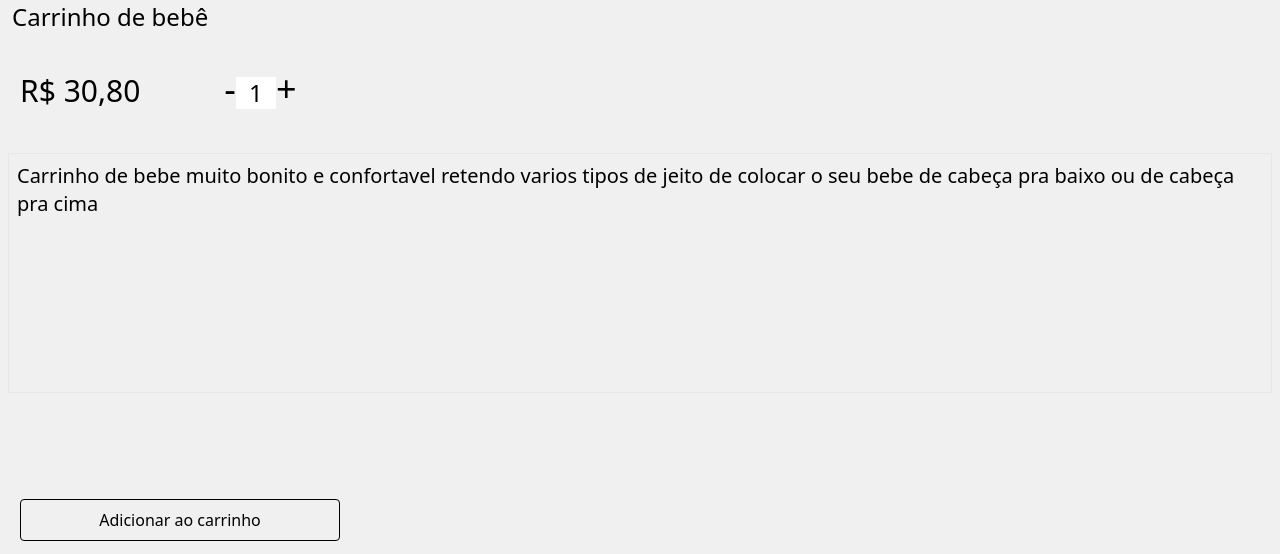
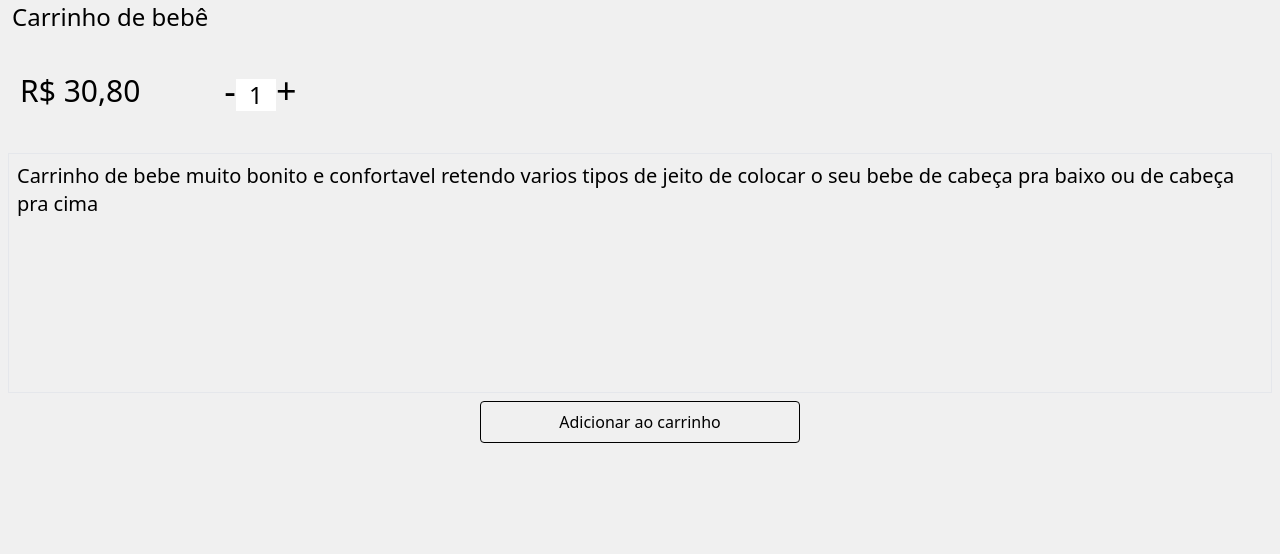
Before and after one commit to Fedolfo/front-end-lojao-popular, a React (Create React App) app: page /product/details/1 in a window 1280 px wide. Shown: the part 243-797 px from the top of the page. Built offline with nearby package versions, Linux system fonts and the light colour scheme; no server answers; the HTML template or start-up script is replaced by a standard one.

Commit message:
style: change button add car in ProductDetails

```diff
--- a/src/components/header/Header.tsx
+++ b/src/components/header/Header.tsx
@@ -4,9 +4,13 @@ import icon from '../../assets/images/iconPerson.png';
 import iconSearch from '../../assets/images/iconSearchOutline.png';
 
 function Header(): JSX.Element {
+  const reloadPage = (): void => window.location.reload();
   return (
     <div className='flex space-x-6 justify-center items-center p-5 bg-red-500'>
-      <h3 className='text-lg w-16 font-LexendDeca text-white font-bold text-shadow'>
+      <h3
+        className='text-lg w-16 font-LexendDeca text-white font-bold text-shadow'
+        onClick={reloadPage}
+      >
         Lojão Popular
       </h3>
 
--- a/src/pages/product-details/ProductDetails.tsx
+++ b/src/pages/product-details/ProductDetails.tsx
@@ -114,7 +114,7 @@ function ProductDetails(): JSX.Element {
                 type='button'
                 data-testid='share-btn'
                 onClick={handleClickShareIcon}
-                className='android:ml-auto android:mr-4 android:mt-2'
+                className='android:ml-auto android:mt-2'
               >
                 <img src={shareIcon} alt='Compartilhar' />
               </button>
@@ -124,15 +124,15 @@ function ProductDetails(): JSX.Element {
           <small className='flex justify-end text-xs android:mr-2 text-red-600'>
             {amount < 1 && 'Você pode adicionar a partir de 1 un.'}
           </small>
-          <div className='flex items-baseline android:ml-2 android:space-x-20'>
+          <div className='flex items-center android:ml-2 android:space-x-20'>
             <span className='android:text-3xl android:p-1 android:ml-2'>
               R$ {recoverDataId?.price?.toFixed(2).replace('.', ',')}
             </span>
-            <div className=''>
+            <div className='flex items-end'>
               <button
                 type='button'
-                className='text-4xl'
                 onClick={decreaseAmount}
+                className='android:text-4xl'
               >
                 -
               </button>
@@ -141,11 +141,11 @@ function ProductDetails(): JSX.Element {
                 value={amount}
                 type='text'
                 onChange={handleChange}
-                className='android:w-10 text-center text-2xl'
+                className='android:w-10 text-center text-2xl bg-[#f0f0f0]'
               />
               <button
                 type='button'
-                className='text-4xl'
+                className='android:text-4xl'
                 onClick={increaseAmount}
               >
                 +
@@ -159,7 +159,7 @@ function ProductDetails(): JSX.Element {
               pra cima
             </p>
           </div>
-          <div className='android:absolute android:bottom-4 android:left-5'>
+          <div className='flex justify-center'>
             {token ? (
               <button
                 type='button'
```
